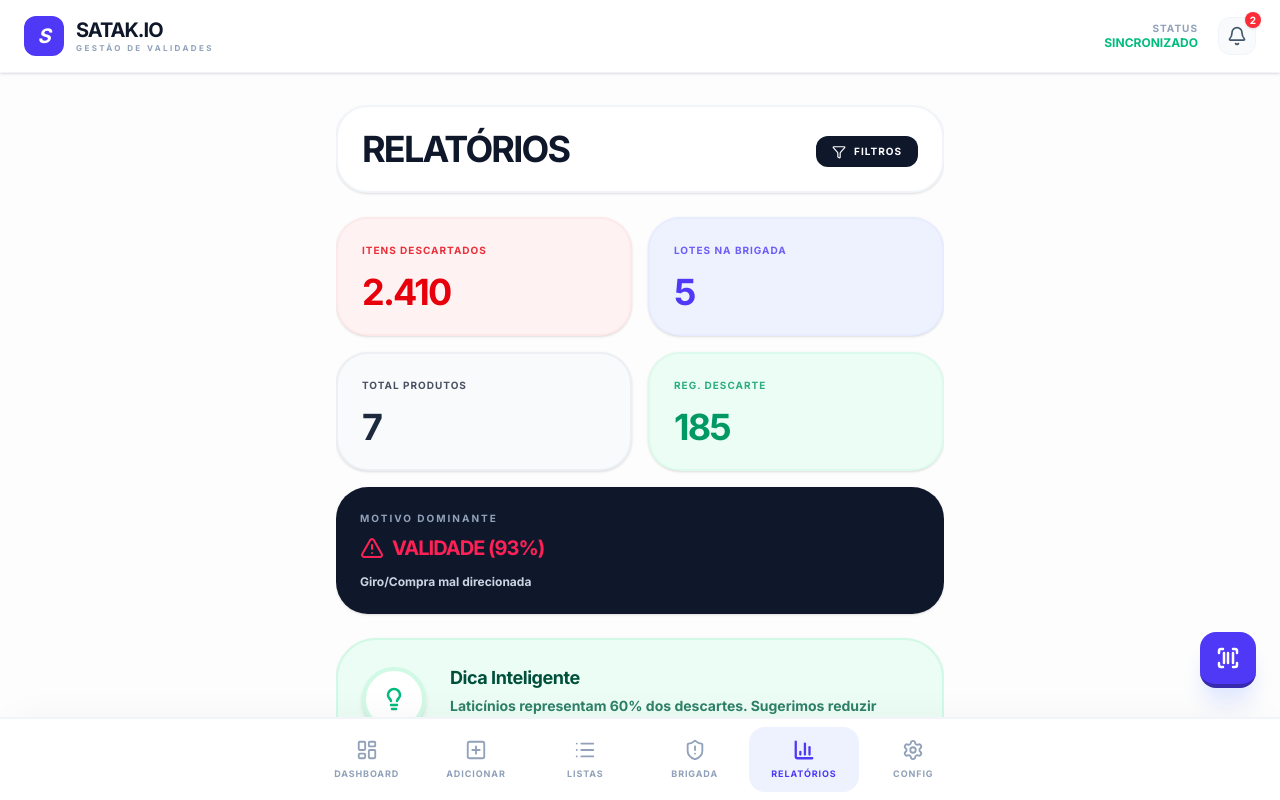
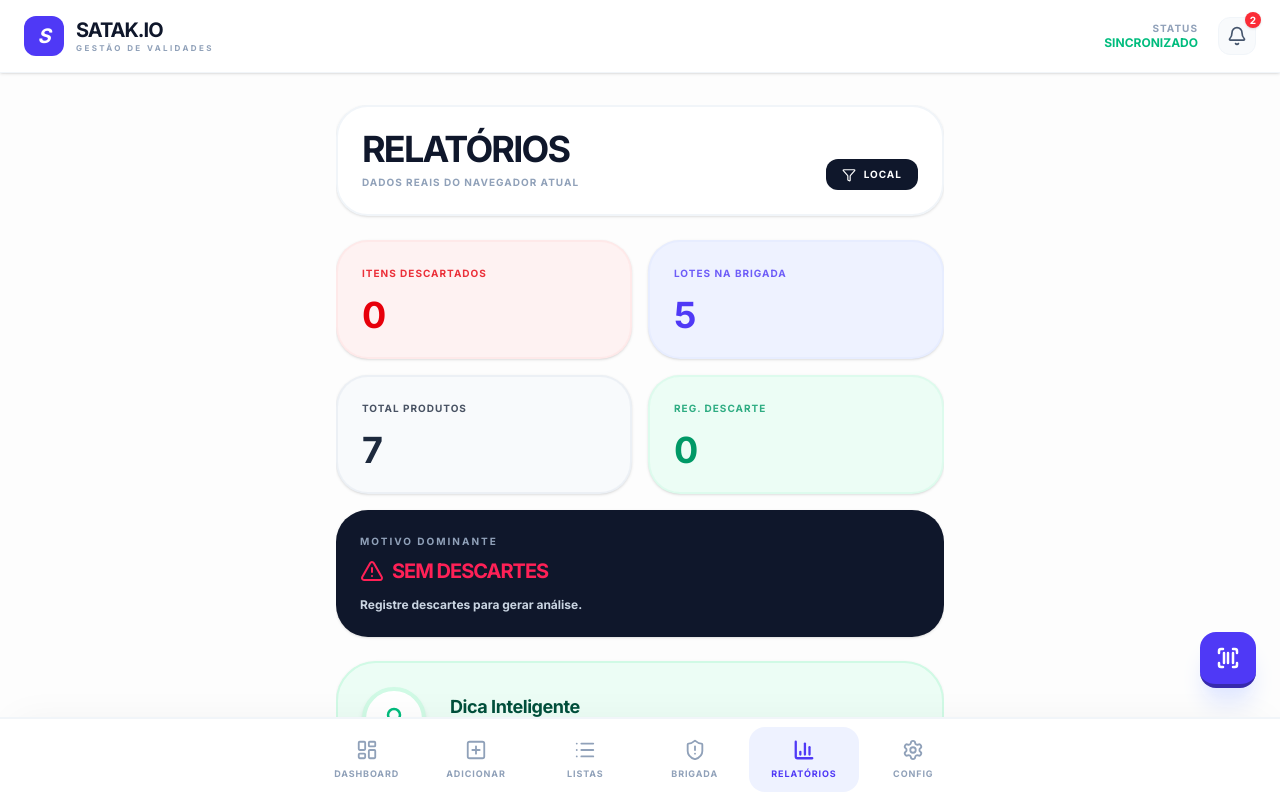
Before and after one commit to zatarana/Validadesatak, a React (Vite) app: page / in a window 1280 px wide. Both pictures are taken after a click on the button "RELATÓRIOS". Shown: the top 800 px of the page. Built offline with nearby package versions, Linux system fonts and the light colour scheme.

Commit message:
Use real discard data in reports

```diff
--- a/src/pages/Reports.tsx
+++ b/src/pages/Reports.tsx
@@ -1,50 +1,52 @@
 import React from 'react';
 import { useStore } from '../store/StoreContext';
-import { Filter, Share2, Lightbulb, TrendingUp, TrendingDown, Trash2, Shield, Package, Activity, AlertTriangle } from 'lucide-react';
-import { PieChart, Pie, Cell, BarChart, Bar, XAxis, YAxis, Tooltip, ResponsiveContainer, CartesianGrid, Legend } from 'recharts';
+import { Filter, Lightbulb, AlertTriangle } from 'lucide-react';
+import { PieChart, Pie, Cell, ResponsiveContainer, Tooltip } from 'recharts';
 
-const COLORS = ['#8b5cf6', '#f97316', '#64748b'];
+const COLORS = ['#8b5cf6', '#f97316', '#64748b', '#22c55e', '#eab308'];
 
 export function Reports() {
   const { products, discardRecords } = useStore();
 
   const totalProducts = products.length;
-  const inBrigade = products.filter(p => p.inBrigade).length;
-  const totalDiscardedRecords = discardRecords.length;
+  const inBrigade = products.filter(product => product.inBrigade).length;
+  const totalItemsDiscarded = discardRecords.reduce((sum, record) => sum + record.quantity, 0);
+  const discardRecordsCount = discardRecords.length;
 
-  // Calculate total items discarded (summing quantities)
-  // For dummy data, if discardRecords is empty we will mock some to make it look like the screenshot.
-  // In the real app, we'd use discardRecords.
+  const discardByReason = discardRecords.reduce<Record<string, number>>((acc, record) => {
+    acc[record.reason] = (acc[record.reason] || 0) + record.quantity;
+    return acc;
+  }, {});
 
-  const totalItemsDiscarded = discardRecords.reduce((sum, r) => sum + r.quantity, 0) || 2410;
-  const brigadeDiscarded = discardRecords.filter(r => r.reason === 'Validade').length || 903;
-  const discardRecordsCount = discardRecords.length || 185;
+  const pieData = Object.entries(discardByReason).map(([name, value]) => ({ name, value }));
 
-  const pieData = [
-    { name: 'Validade', value: 2244 },
-    { name: 'Avaria', value: 120 },
-    { name: 'Não informado', value: 46 },
-  ];
+  const discardByCategory = discardRecords.reduce<Record<string, number>>((acc, record) => {
+    const category = record.productCategory || 'Sem categoria';
+    acc[category] = (acc[category] || 0) + record.quantity;
+    return acc;
+  }, {});
 
-  const barData = [
-    { name: 'B06 - Laticínios', descarte: 1600, fill: '#8b5cf6' },
-    { name: 'B01 - Iogurte', descarte: 400, fill: '#f97316' },
-    { name: 'B02 - Margarina', descarte: 280, fill: '#eab308' },
-    { name: 'B03 - Linguiças', descarte: 80, fill: '#3b82f6' },
-    { name: 'B04 - Frango', descarte: 50, fill: '#22c55e' },
-  ];
+  const barData = Object.entries(discardByCategory)
+    .map(([name, descarte]) => ({ name, descarte }))
+    .sort((a, b) => b.descarte - a.descarte)
+    .slice(0, 5);
+
+  const dominantReason = pieData.sort((a, b) => b.value - a.value)[0];
+  const dominantPercent = dominantReason && totalItemsDiscarded > 0
+    ? Math.round((dominantReason.value / totalItemsDiscarded) * 100)
+    : 0;
+  const dominantCategory = barData[0];
 
   return (
     <div className="space-y-6 pb-2 w-full overflow-hidden">
       <div className="flex justify-between items-end bg-white p-6 rounded-[32px] shadow-sm border-2 border-slate-100">
-        <h1 className="text-4xl font-black text-slate-900 tracking-tighter leading-none">
-          RELATÓRIOS
-        </h1>
-        <div className="flex gap-2">
+        <div>
+          <h1 className="text-4xl font-black text-slate-900 tracking-tighter leading-none">RELATÓRIOS</h1>
+          <p className="text-slate-400 text-[10px] font-black uppercase tracking-widest mt-2">Dados reais do navegador atual</p>
+        </div>
         <button className="flex items-center gap-2 px-4 py-2 bg-slate-900 text-white rounded-xl font-bold uppercase tracking-widest text-[10px] hover:bg-slate-800">
-            <Filter size={14} /> Filtros
+          <Filter size={14} /> Local
         </button>
-        </div>
       </div>
 
       <div className="grid grid-cols-2 gap-4">
@@ -57,9 +59,11 @@ export function Reports() {
           <div className="flex flex-col gap-2">
             <div className="text-[10px] font-black uppercase tracking-[0.2em] text-slate-400">Motivo Dominante</div>
             <div className="flex items-center gap-2 text-rose-500 font-black text-xl tracking-tighter">
-              <AlertTriangle size={24} /> VALIDADE (93%)
+              <AlertTriangle size={24} /> {dominantReason ? `${dominantReason.name.toUpperCase()} (${dominantPercent}%)` : 'SEM DESCARTES'}
             </div>
-            <p className="text-xs text-slate-300 font-bold mt-1">Giro/Compra mal direcionada</p>
+            <p className="text-xs text-slate-300 font-bold mt-1">
+              {dominantCategory ? `Categoria com maior perda: ${dominantCategory.name}` : 'Registre descartes para gerar análise.'}
+            </p>
           </div>
         </div>
       </div>
@@ -71,59 +75,63 @@ export function Reports() {
         <div className="flex flex-col">
           <h4 className="text-emerald-900 font-black text-lg tracking-tight mb-1">Dica Inteligente</h4>
           <p className="text-sm font-bold text-emerald-800/80 leading-snug">
-            Laticínios representam 60% dos descartes. Sugerimos reduzir volume em 10%.
+            {dominantCategory
+              ? `${dominantCategory.name} lidera os descartes. Confira compra, exposição e giro desse setor.`
+              : 'Quando houver descartes, esta área mostrará onde agir primeiro.'}
           </p>
         </div>
       </div>
 
       <div className="bg-white p-6 rounded-[32px] shadow-sm border-2 border-slate-100 flex flex-col items-center">
         <h3 className="w-full text-left text-[10px] font-black text-slate-400 uppercase tracking-widest mb-6">Distribuição por Motivo</h3>
+        {pieData.length > 0 ? (
+          <>
             <div className="h-56 w-full flex justify-center items-center">
               <ResponsiveContainer width="100%" height="100%">
                 <PieChart>
-              <Pie
-                data={pieData}
-                cx="50%"
-                cy="50%"
-                innerRadius={60}
-                outerRadius={80}
-                paddingAngle={4}
-                dataKey="value"
-                stroke="none"
-              >
-                {pieData.map((entry, index) => (
-                  <Cell key={`cell-${index}`} fill={COLORS[index % COLORS.length]} />
-                ))}
+                  <Pie data={pieData} cx="50%" cy="50%" innerRadius={60} outerRadius={80} paddingAngle={4} dataKey="value" stroke="none">
+                    {pieData.map((entry, index) => <Cell key={`cell-${entry.name}`} fill={COLORS[index % COLORS.length]} />)}
                   </Pie>
                   <Tooltip formatter={(value: number) => new Intl.NumberFormat('pt-BR').format(value)} />
                 </PieChart>
               </ResponsiveContainer>
             </div>
-        <div className="flex justify-center gap-6 w-full mt-4">
-            {pieData.map((d, i) => (
-                <div key={d.name} className="flex flex-col items-center gap-1 text-[10px] font-black uppercase tracking-widest text-slate-500 shrink-0">
-                    <div className="w-4 h-4 rounded-full" style={{backgroundColor: COLORS[i]}}></div>
-                    {d.name}
+            <div className="flex justify-center gap-6 w-full mt-4 flex-wrap">
+              {pieData.map((item, index) => (
+                <div key={item.name} className="flex flex-col items-center gap-1 text-[10px] font-black uppercase tracking-widest text-slate-500 shrink-0">
+                  <div className="w-4 h-4 rounded-full" style={{ backgroundColor: COLORS[index % COLORS.length] }} />
+                  {item.name}
                 </div>
               ))}
             </div>
+          </>
+        ) : (
+          <div className="text-center py-10 text-slate-500 font-bold bg-slate-50 rounded-[24px] w-full">Nenhum descarte registrado ainda.</div>
+        )}
       </div>
 
       <div className="bg-white p-6 rounded-[32px] shadow-sm border-2 border-slate-100 mb-8">
         <h3 className="text-[10px] font-black text-slate-400 uppercase tracking-widest mb-6">Top Categorias</h3>
+        {barData.length > 0 ? (
           <div className="space-y-4">
-           {barData.map(d => (
-              <div key={d.name} className="flex flex-col gap-2">
+            {barData.map((item, index) => {
+              const percent = totalItemsDiscarded > 0 ? (item.descarte / totalItemsDiscarded) * 100 : 0;
+              return (
+                <div key={item.name} className="flex flex-col gap-2">
                   <div className="flex justify-between items-center text-xs font-bold text-slate-800">
-                    <span>{d.name.split('-')[1]?.trim() || d.name}</span>
-                    <span>{d.descarte} Itens</span>
+                    <span>{item.name.split('-')[1]?.trim() || item.name}</span>
+                    <span>{item.descarte} itens</span>
                   </div>
                   <div className="w-full h-3 bg-slate-100 rounded-full overflow-hidden">
-                    <div className="h-full rounded-full" style={{ width: `${(d.descarte / 1600)*100}%`, backgroundColor: d.fill }}></div>
+                    <div className="h-full rounded-full" style={{ width: `${percent}%`, backgroundColor: COLORS[index % COLORS.length] }} />
                   </div>
                 </div>
-           ))}
+              );
+            })}
           </div>
+        ) : (
+          <div className="text-center py-8 text-slate-500 font-bold bg-slate-50 rounded-[24px]">Sem categorias descartadas.</div>
+        )}
       </div>
 
       {discardRecords.length > 0 && (
@@ -135,18 +143,15 @@ export function Reports() {
                 <div className="flex flex-col">
                   <span className="font-black text-slate-800">{record.productName}</span>
                   <span className="text-[10px] font-black uppercase tracking-widest text-slate-400 mt-1">
-                        {new Date(record.discardedAt).toLocaleDateString()} • {record.reason}
+                    {new Date(record.discardedAt).toLocaleDateString('pt-BR')} • {record.reason}
                   </span>
                 </div>
-                   <div className="bg-rose-50 text-rose-600 px-3 py-1 rounded-xl font-black text-sm">
-                      -{record.quantity}
-                   </div>
+                <div className="bg-rose-50 text-rose-600 px-3 py-1 rounded-xl font-black text-sm">-{record.quantity}</div>
               </div>
             ))}
           </div>
         </div>
       )}
-
     </div>
   );
 }
@@ -162,9 +167,7 @@ function StatCard({ title, value, color }: { title: string, value: number, color
   return (
     <div className={`p-6 rounded-[32px] shadow-sm border-2 flex flex-col justify-between ${colorMap[color]}`}>
       <p className="text-[10px] font-black uppercase tracking-[0.1em] mb-4 opacity-80">{title}</p>
-        <span className="text-4xl font-black tracking-tighter leading-none">
-            {new Intl.NumberFormat('pt-BR').format(value)}
-        </span>
+      <span className="text-4xl font-black tracking-tighter leading-none">{new Intl.NumberFormat('pt-BR').format(value)}</span>
     </div>
-  )
+  );
 }
```
Lines whose indentation alone changed are shown as unchanged.
